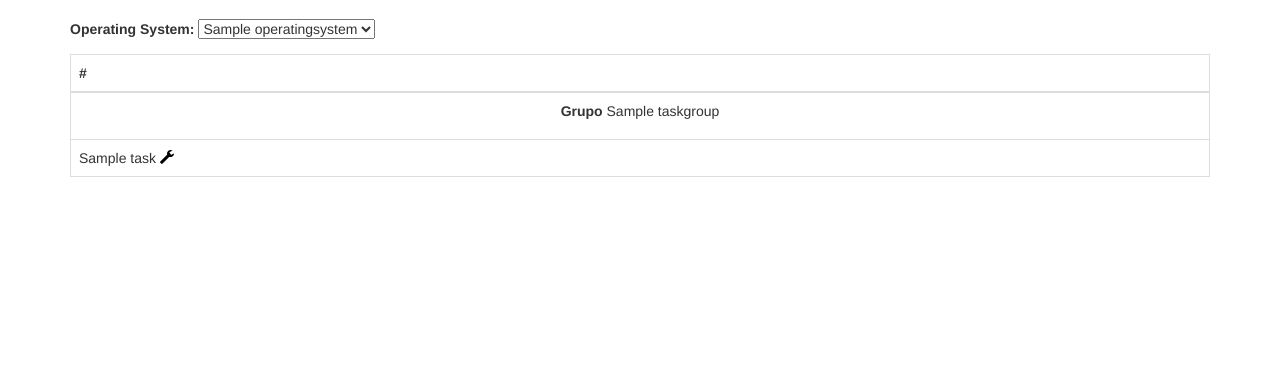
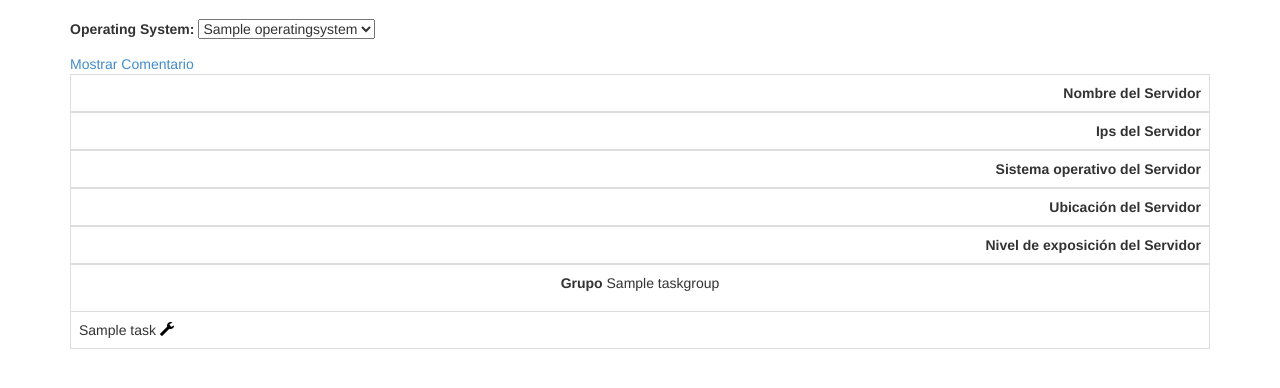
Before and after one commit to data-tsunami/seg_mngr, a Django app: page /server_manager/1/ in a window 1280 px wide. Shown: the part 51-439 px from the top of the page. Run offline with Django 3.2, Linux system fonts and the light colour scheme; a user stored in the database is signed in; tables that the repository leaves empty hold one stand-in row (values such as "Sample post"); parts of the project's set-up code (start-up, migrations or seed data) failed here and were passed over; some libraries are stand-ins or nearby versions.

Commit message:
template de matriz mejorado

```diff
--- a/seg_mngr/templates/seg_mngr/server_manager.html
+++ b/seg_mngr/templates/seg_mngr/server_manager.html
@@ -7,27 +7,62 @@
 {% csrf_token %}
 {{form.as_p}}
 </form>
-
+<a  onclick="mostrar()">Mostrar Comentario</a>
  <table class="table table-bordered">
       <thead>
-        <tr>
-          <th>#</th>
+        <tr >
+          <th style="text-align:right;">Nombre del Servidor</th>
           {% if servers %}
           {% for servidor in servers %}
           <th><a href="/server_tasks/{{servidor.id}}/">Servidor {{servidor.name}}</a> <a href="/admin/seg_mngr/server/{{servidor.id}}/" target="_blank" style="color:#000"><span class="glyphicon glyphicon-wrench"></span></a>
-           {% for ip in servidor.getIp %}
+           </th>
+           {% endfor %}
+          {% endif %}
+      </tr>
+      <tr>
+          <th style="text-align:right;">Ips del Servidor</th>
+          {% if servers %}
+          {% for servidor in servers %}
+          <th>{% for ip in servidor.getIp %}
            <div>
           {{ip.ip_address}}
           </div>
           {% endfor %}
-          <div>
+           </th>
+           {% endfor %}
+          {% endif %}
+      </tr>
+          <tr>
+          <th style="text-align:right;">Sistema operativo del Servidor</th>
+          {% if servers %}
+          {% for servidor in servers %}
+         <th>
          <div>
           {{servidor.operating_system}}
           </div>
+           </th>
+           {% endfor %}
+          {% endif %}
+      </tr>
+            <tr>
+          <th style="text-align:right;">Ubicación del Servidor</th>
+          {% if servers %}
+          {% for servidor in servers %}
+        <th>
         <div>
           {{servidor.location}}
           </div>
+           </th>
+           {% endfor %}
+          {% endif %}
+      </tr>
+              <tr>
+          <th style="text-align:right;">Nivel de exposición del Servidor</th>
+          {% if servers %}
+          {% for servidor in servers %}
+          <th>
         {% if servidor.nivel_exposicion == PUBLICO %}
+
           <div>
           Público
           </div>
@@ -43,6 +78,7 @@
            </th>
            {% endfor %}
           {% endif %}
+
       </tr>
       </thead>
       <tbody>
@@ -55,11 +91,13 @@
         {% endifchanged %}
         <tr>
           <td >{{fila.0.name}} <a href="/admin/seg_mngr/task/{{fila.0.id}}/" target="_blank" style="color:#000"><span class="glyphicon glyphicon-wrench"></span></a></td>
+          {% autoescape off %}
           {% for server_task in fila.1 %}
           {% if server_task.state == PENDIENTE  %}
           <td><span class="label label-danger">Pendiente</span>
           {% if server_task.comments != '' %}
           <span class="glyphicon glyphicon-list"></span>
+          <div style="display:none;" class="comentario">{{server_task.get_comentario_as_forhtml}}</div>
           {% endif %}
           </td>
           {% endif%}
@@ -67,6 +105,7 @@
           <td><span class="label label-default">No aplica</span>
           {% if server_task.comments != '' %}
           <span class="glyphicon glyphicon-list"></span>
+          <div style="display:none;" class="comentario">{{server_task.get_comentario_as_forhtml}}</div>
           {% endif %}
           </td>
           {% endif %}
@@ -74,6 +113,7 @@
           <td><span class="label label-primary">En curso</span>
           {% if server_task.comments != '' %}
           <span class="glyphicon glyphicon-list"></span>
+          <div style="display:none;" class="comentario">{{server_task.get_comentario_as_forhtml}}</div>
           {% endif %}
           </td>
           {% endif %}
@@ -81,10 +121,12 @@
           <td><span class="label label-success">Finalizada</span>
           {% if server_task.comments != '' %}
           <span class="glyphicon glyphicon-list"></span>
+          <div style="display:none;" class="comentario">{{server_task.get_comentario_as_forhtml}}</div>
           {% endif %}
           </td>
           {% endif %}
           {% endfor %} <!-- for server_task -->
+          {% endautoescape %}
         <!-- <td><span class="label label-success">OK</span></td>-->
         </tr>
         {% endfor %} <!-- for matriz -->
@@ -103,5 +145,8 @@
     });
 });
 });
+
+function mostrar(){
+$('.comentario').show();}
 </script>
 {% endblock %}
--- a/seg_mngr/views.py
+++ b/seg_mngr/views.py
@@ -34,7 +34,7 @@ def server_manager(request, id_operating_system):
         'servers': servidores,
         'matriz': matriz,
         'form': form,
-        'operating_system_id':id_operating_system,
+        'operating_system_id': id_operating_system,
     }
     return render_to_response(
         "seg_mngr/server_manager.html", contexto,
```
Lines whose indentation alone changed are shown as unchanged.
